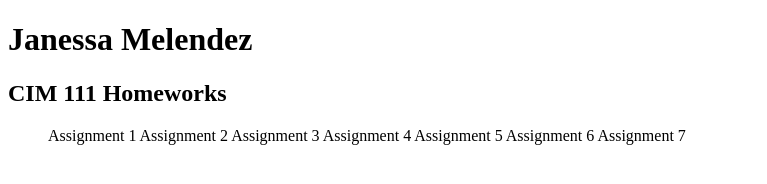
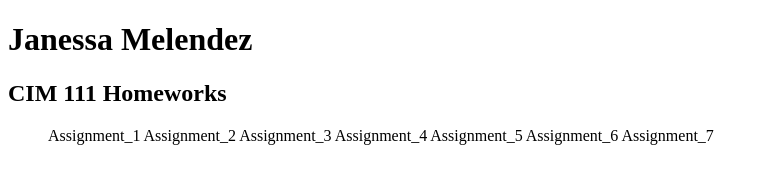
Before and after one commit to jmm650/CMI_111, a plain HTML site: page HW_Folder/index.html in a window 1280 px wide. Shown: the whole page, without its empty margins (0-767 px from the left). Drawn offline with Linux system fonts and the light colour scheme.

Commit message:
Update files

```diff
--- a/HW_Folder/index.html
+++ b/HW_Folder/index.html
@@ -8,13 +8,13 @@
     <h1>Janessa Melendez</h1>
     <h2>CIM 111 Homeworks</h2>
     <ol>
-      <li<a href="assignment 1">Assignment 1</a></li>
-      <li<a href="assignment 2">Assignment 2</a></li>
-      <li<a href="assignment 3">Assignment 3</a></li>
-      <li<a href="assignment 4">Assignment 4</a></li>
-      <li<a href="assignment 5">Assignment 5</a></li>
-      <li<a href="assignment 6">Assignment 6</a></li>
-      <li<a href="assignment 7">Assignment 7</a></li>
+      <li<a href="assignment_1">Assignment_1</a></li>
+      <li<a href="Assignment_2">Assignment_2</a></li>
+      <li<a href="Assignment_3">Assignment_3</a></li>
+      <li<a href="Assignment_4">Assignment_4</a></li>
+      <li<a href="Assignment_5">Assignment_5</a></li>
+      <li<a href="Assignment_6">Assignment_6</a></li>
+      <li<a href="Assignment_7">Assignment_7</a></li>
       </ol>
   </body>
 </html>
```
